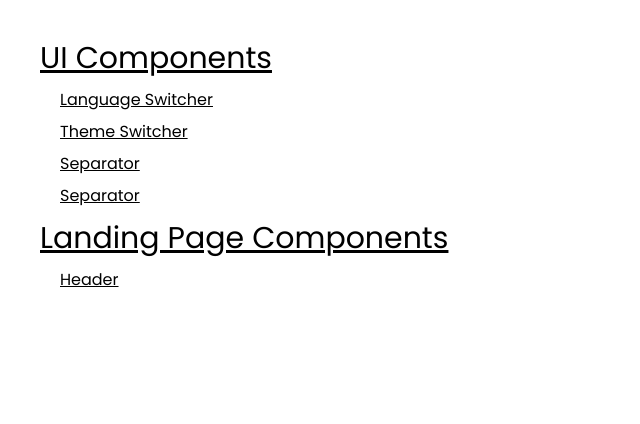
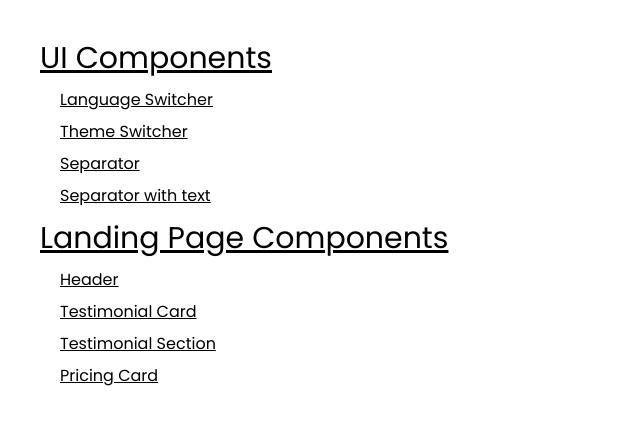
Before and after one commit to akshaywritescode/RangoliUI-live-components, a Next.js app: page / in a window 1280 px wide. Shown: the top 424 px of the page, without its empty margins (0-640 px from the left). Built offline with nearby package versions, Linux system fonts and the light colour scheme.

Commit message:
add components links to main page

```diff
--- a/app/page.tsx
+++ b/app/page.tsx
@@ -17,7 +17,7 @@ export default function Home() {
              <Link href={"/separator"} className="underline">Separator</Link>
           </li>
           <li>
-             <Link href={"/separator-with-text"} className="underline">Separator</Link>
+             <Link href={"/separator-with-text"} className="underline">Separator with text</Link>
           </li>
         </ul>
       </div>
@@ -28,6 +28,15 @@ export default function Home() {
           <li>
             <Link href={"/header"} className="underline">Header</Link>
           </li>
+          <li>
+            <Link href={"/testimonial-card"} className="underline">Testimonial Card</Link>
+          </li>
+          <li>
+            <Link href={"/testimonial-section"} className="underline">Testimonial Section</Link>
+          </li>
+            <li>
+            <Link href={"/pricing-card"} className="underline">Pricing Card</Link>
+          </li>
         </ul>
       </div>
     </div>
```
